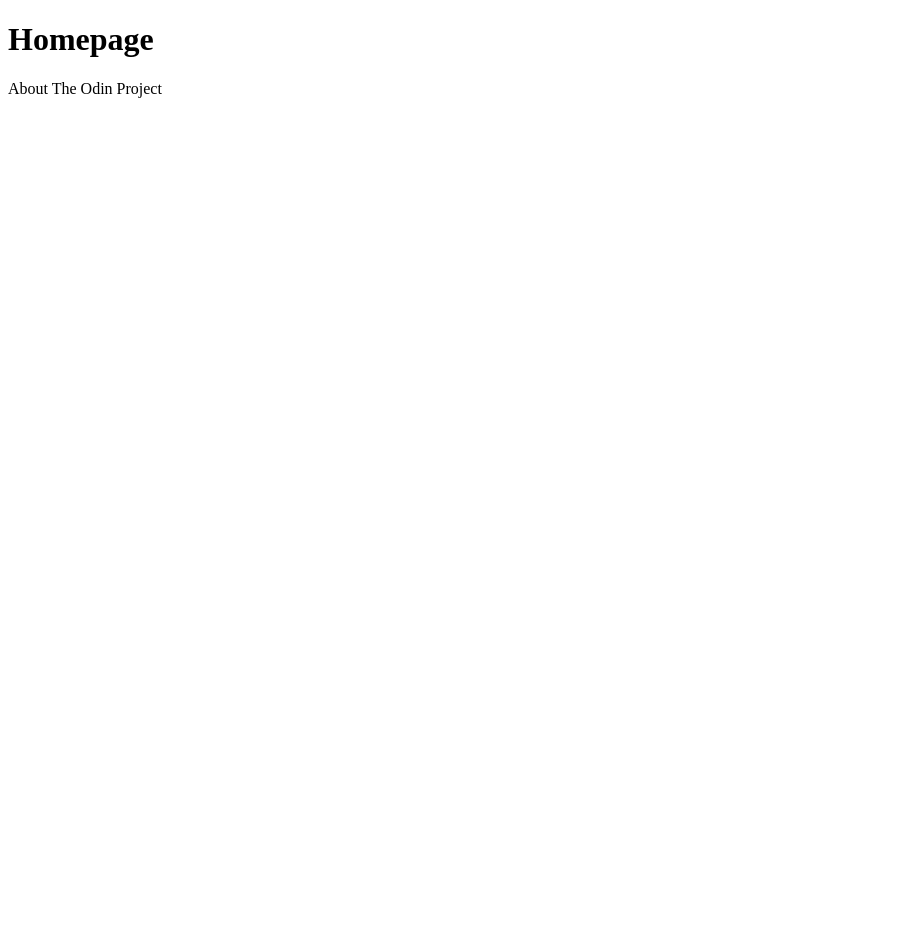
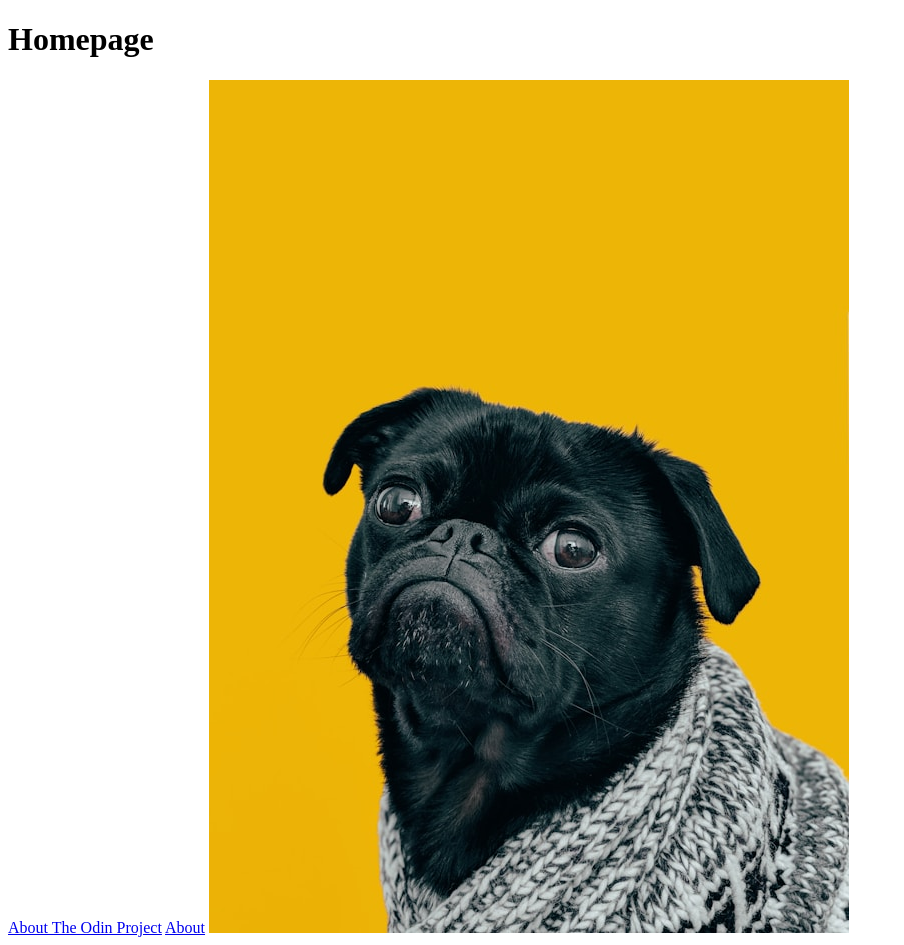
Before and after one commit to gabrielproencaalves/git_test, a plain HTML site: page odin-links-and-images/index.html in a window 1280 px wide. Shown: the whole page, without its empty margins (0-904 px from the left). Before the commit the page ends 800 px from the top, so only its background shows below. Drawn offline with Linux system fonts and the light colour scheme.

Commit message:
Add content of lesson odin-links-and-images

```diff
--- a/odin-links-and-images/index.html
+++ b/odin-links-and-images/index.html
@@ -7,6 +7,10 @@
   </head>
   <body>
     <h1>Homepage</h1>
-    <a>About The Odin Project</a>
+    <a href="https://www.theodinproject.com/about" target="_blank" rel="noopener noreferrer">About The Odin Project</a>
+
+    <a href="./pages/about.html" target="_blank" rel="noopener noreferrer">About</a>
+
+    <img src="./images/dog.jpg" alt="Cachorro Charles todo pomposo">
   </body>
 </html>
```
Also changed, not shown: odin-links-and-images/pages/about.html (added, +13 -0 lines), odin-links-and-images/images/dog.jpg (added).
